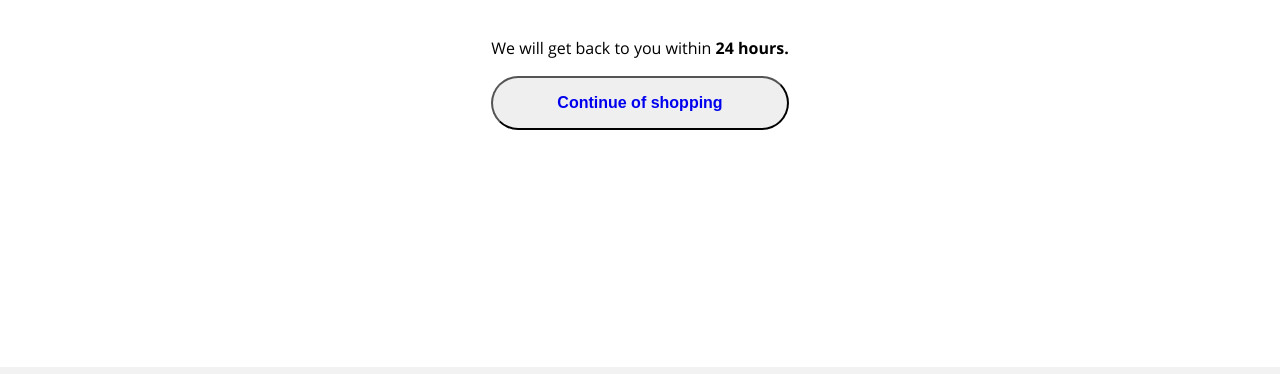
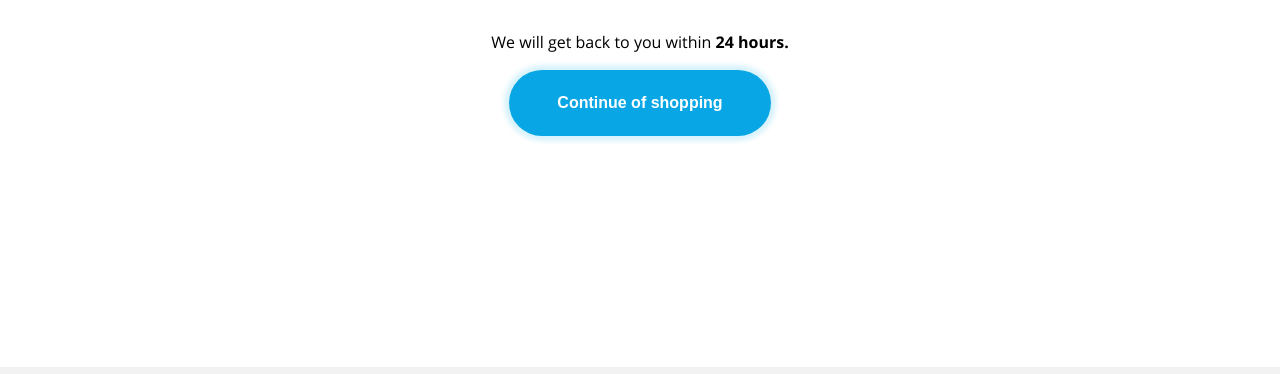
Before and after one commit to DariuszMeissner/BestShop-web-app, a website: page pages/thank-you.html in a window 1280 px wide. Shown: the part 353-727 px from the top of the page. Drawn offline with Linux system fonts and the light colour scheme.

Commit message:
styling of button

```diff
--- a/pages/thank-you.html
+++ b/pages/thank-you.html
@@ -32,7 +32,7 @@
       <div class="notify__box">
         <h3 class="notify__title">Thank you for sent an email!</h3>
         <p class="notify__description">We will get back to you within <strong>24 hours.</strong></p>
-        <button class="btn btn--notify"><a href="/index.html">Continue of shopping</a></button>
+        <button class="btn notify__btn"><a href="/index.html">Continue of shopping</a></button>
       </div>
     </div>
   </section>
--- a/scss/components/_buttons.scss
+++ b/scss/components/_buttons.scss
@@ -10,6 +10,7 @@
   padding: 1rem 4rem;
   border-radius: $radius-m;
   transition: 0.5s;
+  border: 0;
 }
 .opening {
   &__btn {
@@ -73,3 +74,18 @@
     }
   }
 }
+.notify {
+  &__btn {
+    background-color: $primary;
+    padding: $space-sm $space-lg;
+    border-radius: $radius-xl;
+    box-shadow: $box-shadow-btn-primary;
+    &:hover {
+      background-color: color.scale($primary, $lightness: 20%);
+    }
+    & a {
+      color:$on-primary;
+    }
+  }
+
+}
```
Also changed, not shown: css/main.css, 1 other file.
